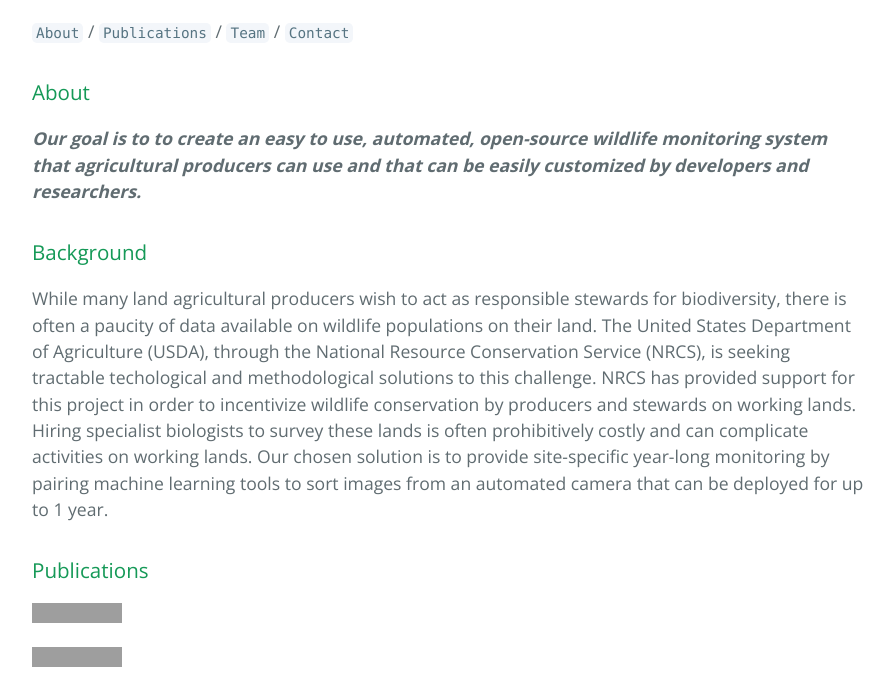
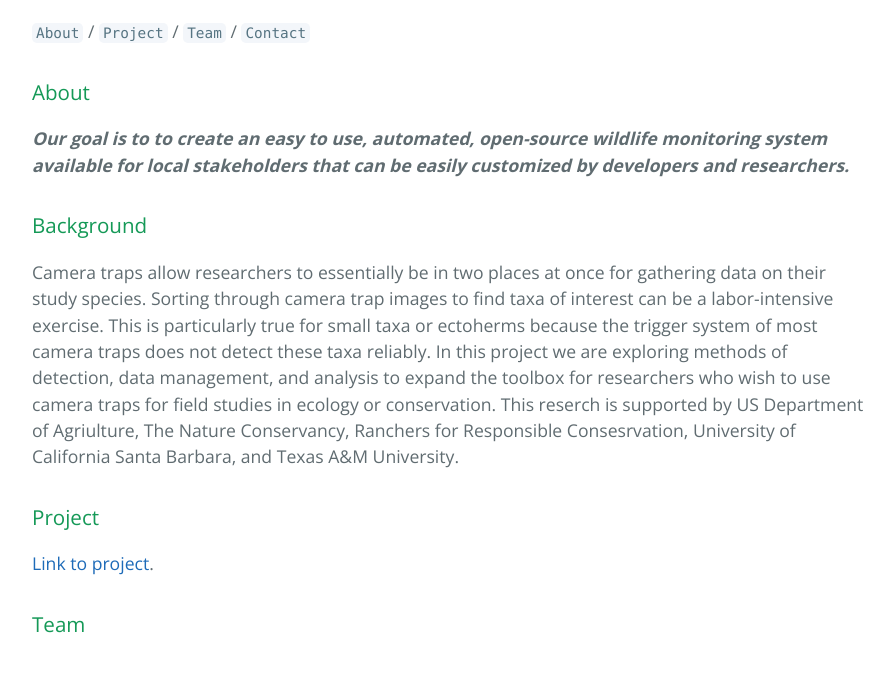
Before and after one commit to Automated-Wildlife-CIG/Automated-Wildlife-CIG.github.io, a Jekyll site: the page built from index.md, in a window 1280 px wide and 1400 px high, scrolled down 310 px. Shown: the top 676 px of the window, without its empty margins (192-1086 px from the left). Built offline with Jekyll 4.4.1, drawn with Linux system fonts in a browser that asks for light colours; some of the changed text lies outside the part shown; grey boxes are pictures that could not be loaded.

Commit message:
added pages, changed title & about & background

````diff
--- a/index.md
+++ b/index.md
@@ -2,24 +2,23 @@
 layout: default
 ---
 
-# Aminated the Wild Life
+# Resources for Automated Wildlife Research
 
-[```About```](#about) / [```Publications```](#publications) /  [```Team```](#team) / [```Contact```](#contact)
+[```About```](#about) / [```Project```](#project) /  [```Team```](#team) / [```Contact```](#contact)
 
 
 ### About
 
-***Our goal is to to create an easy to use, automated, open-source wildlife monitoring system that agricultural producers can use and that can be easily customized by developers and researchers.***
+***Our goal is to to create an easy to use, automated, open-source wildlife monitoring system available for local stakeholders that can be easily customized by developers and researchers.***
 
 ### Background
-While many land agricultural producers wish to act as responsible stewards for biodiversity, there is often a paucity of data available on wildlife populations on their land. The United States Department of Agriculture (USDA), through the National Resource Conservation Service (NRCS), is seeking tractable techological and methodological solutions to this challenge. NRCS has provided support for this project in order to incentivize wildlife conservation by producers and stewards on working lands. Hiring specialist biologists to survey these lands is often prohibitively costly and can complicate activities on working lands. Our chosen solution is to provide site-specific year-long monitoring by pairing machine learning tools to sort images from an automated camera that can be deployed for up to 1 year.
+Camera traps allow researchers to essentially be in two places at once for gathering data on their study species. Sorting through camera trap images to find taxa of interest can be a labor-intensive exercise. This is particularly true for small taxa or ectoherms because the trigger system of most camera traps does not detect these taxa reliably. In this project we are exploring methods of detection, data management, and analysis to expand the toolbox for researchers who wish to use camera traps for field studies in ecology or conservation. This reserch is supported by US Department of Agriulture, The Nature Conservancy, Ranchers for Responsible Consesrvation, University of California Santa Barbara, and Texas A&M University.
+
+### Project
 
 
-### Publications
+[Link to project](./project.html).
 
-[![DOI](https://zenodo.org/badge/DOI/10.5281/zenodo.6603940.svg)](https://doi.org/10.5281/zenodo.6603940)
-
-[![Github](https://img.shields.io/badge/Github-animating--the--dead-yellow)](https://github.com/Automated-Wildlife-CIG/animating-the-dead)
 
 ### Team
 
@@ -27,9 +26,9 @@ While many land agricultural producers wish to act as responsible stewards for b
 
 <img src="images/chris_evelyn_bio.JPG" width="300" />
 
-***PhD, Assistant Researcher and Vertebrate Curatorial Manager UC Santa Barbara, Cheadle Center for Biodiversity and Ecological Restoration***
+***PhD, Assistant Researcher & Vertebrate Curatorial Manager UC Santa Barbara, Cheadle Center for Biodiversity and Ecological Restoration***
 
-Chris is in charge of the development, testing, and validation of the reptile and amphibian devices for this project. Dr. Evelyn is an Assistant Researcher and the Vertebrate Curatorial Manager at UC Santa Barbara who specializes in herpetology and has conducted field research on the ranches in California for more than 15 years. Chris has conducted ecological research on amphibians and reptiles across California and Mexico, offering species identification expertise for training artificial intelligence on the images. Dr. Evelyn’s master’s research explored non-traditional methods for the valuation and profitability of cattle ranches in Monterrey, California. He is currently PI on a sister NRCS CIG project for the state of California.
+Chris Evelyn is a herpetologist with an interest in the evolution of diversity in amphibians and reptiles. His research to date has focused on speciation, morphological evolution, and ecological patterns across spatial scales from microhabitat to biogeography. This has lead him to develop new camera-trap methods for gathering data for species which are difficult to detect in the wild. Chris is passionate about outdoor education and conservation. Before returning to school he taught environmental education on Santa Catalina Island and continues to enjoy outreach and mentoring with students through cooperative projects with NGOs, state agencies, and federal agencies. Chris spent 2018 in Mexico studying parapatric speciation in the salamanders of Oaxaca as a UC Mexus Postdoctoral Fellow.
 
 #### Doug Bonham
 ***Collaborator, senior Electronics Engineer, President of Field Data Technologies.***
````
Also changed, not shown: project.md (added, +49 -0 lines), images/doug_bonham_bio.jpg (added).
